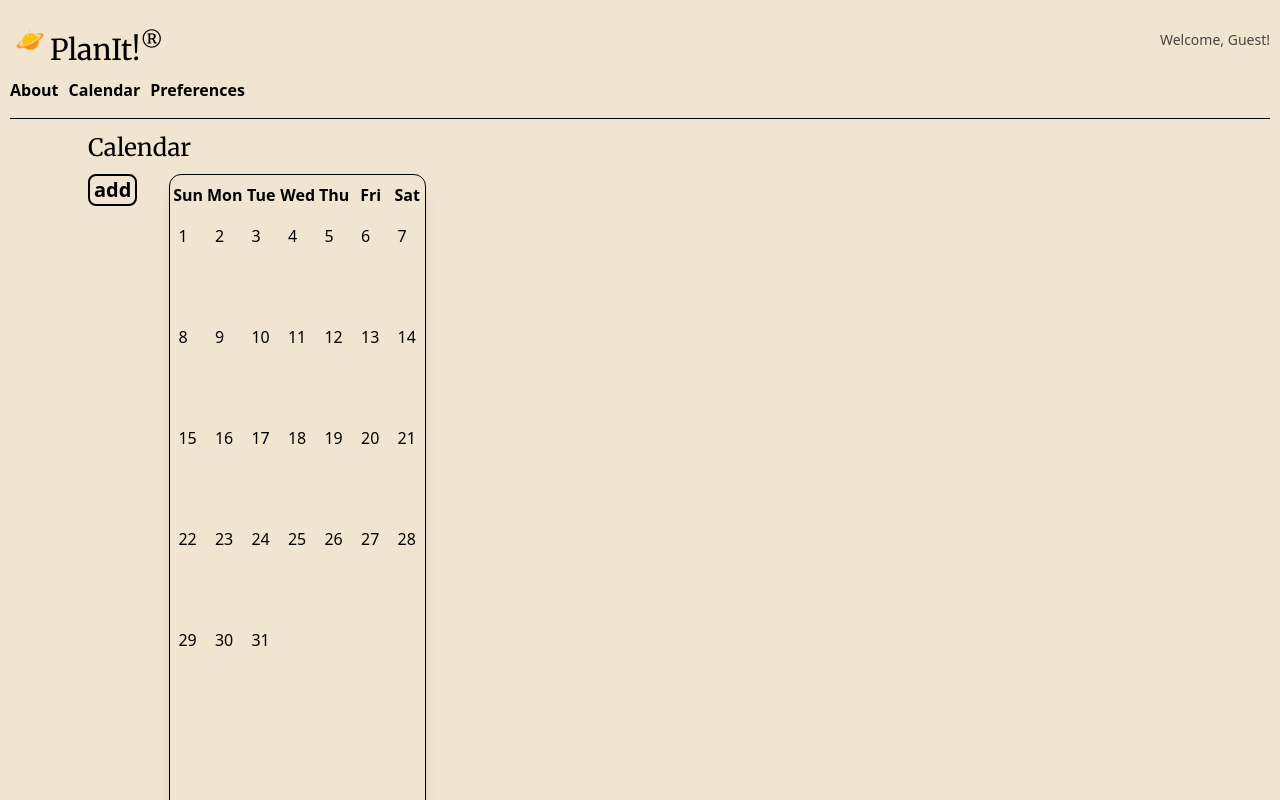
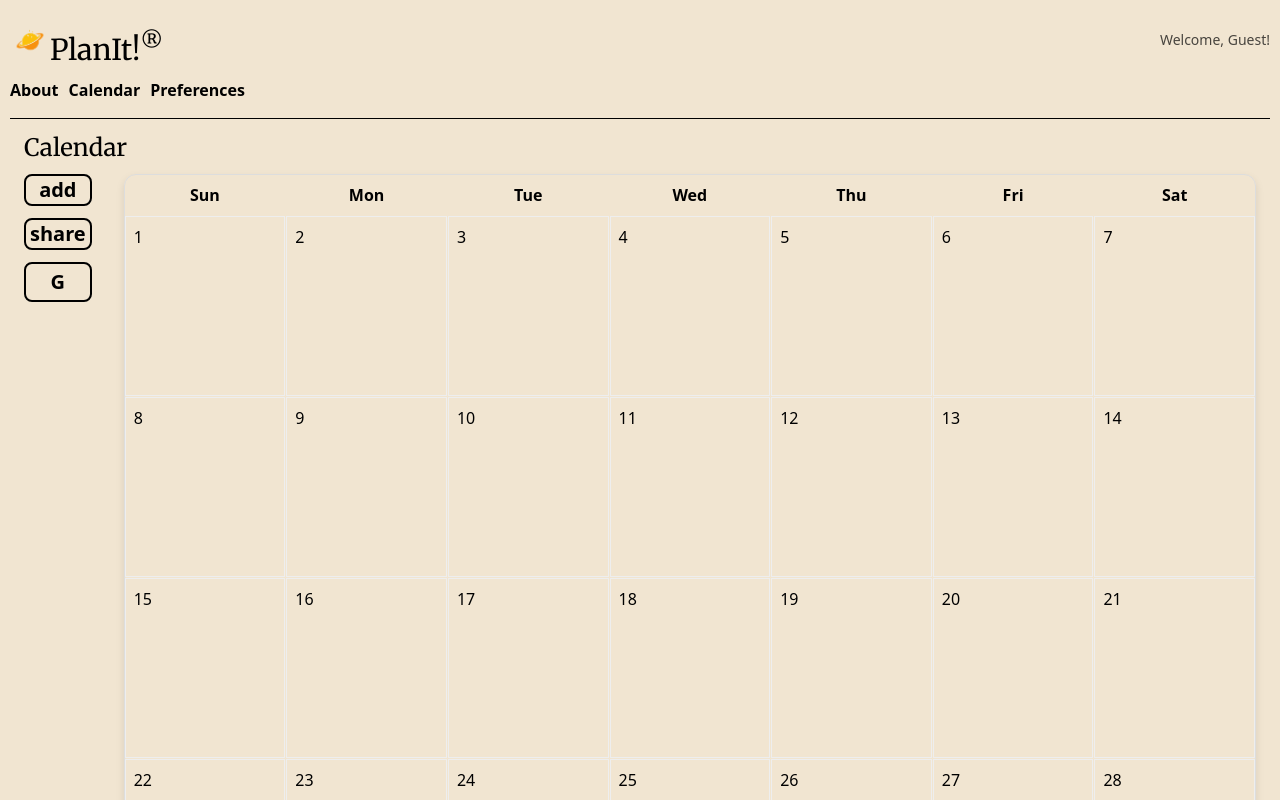
Before and after one commit to gzyjason/CS260-Project, a React (Vite) app in the folder planit-react/: page /calendar in a window 1280 px wide. Shown: the top 800 px of the page. Built offline with nearby package versions, Linux system fonts and the light colour scheme.

Commit message:
Readded some styling from the CSS files by largely editing Calendar.jsx and Calendar.module.css because parts of the styling was somehow lost and difficult to recover.

```diff
--- a/planit-react/src/pages/Calendar.jsx
+++ b/planit-react/src/pages/Calendar.jsx
@@ -1,32 +1,47 @@
 import Header from '../components/Header';
 import Footer from '../components/Footer';
+import styles from './Calendar.module.css'; // This import is correct
 
-const Calendar = () => (
+const Calendar = () => {
+    const dayHeaders = ['Sun', 'Mon', 'Tue', 'Wed', 'Thu', 'Fri', 'Sat'];
+
+    return (
         <>
             <Header />
-        <main className="p-6 max-w-6xl mx-auto pt-28 bg-creamy-bg">
+            <main className="p-6 max-w-screen-2xl mx-auto pt-28">
                 <h1 className="text-2xl font-merriweather mb-6">Calendar</h1>
                 <div className="flex gap-8">
+                    {/* Sidebar Buttons */}
                     <div className="flex flex-col gap-3">
-                    <a href="#" title="Add New Event" className="flex items-center justify-center p-1 border-2 border-primary-brand rounded-lg bg-transparent text-primary-brand transition duration-200 hover:bg-primary-brand hover:text-creamy-bg">
+                        <a href="#" title="Add New Event" className="flex items-center justify-center p-1 border-2 border-primary-brand rounded-lg bg-transparent text-primary-brand transition duration-200 hover:bg-primary-brand hover:text-white">
                             <span className="material-symbols-outlined text-xl font-extrabold leading-none">add</span>
                         </a>
-                    {/* Add more sidebar buttons as in HTML */}
+                        <a href="#" title="Share Calendar" className="flex items-center justify-center p-1 border-2 border-primary-brand rounded-lg bg-transparent text-primary-brand transition duration-200 hover:bg-primary-brand hover:text-white">
+                            <span className="material-symbols-outlined text-xl font-extrabold leading-none">share</span>
+                        </a>
+                        <a href="#" title="Sync with Google Calendar" className="flex items-center justify-center p-1 border-2 border-primary-brand rounded-lg bg-transparent text-primary-brand transition duration-200 hover:bg-primary-brand hover:text-white">
+                            <span className="font-bold text-xl">G</span>
+                        </a>
                     </div>
-                <div className="calendar-grid bg-sepia-text border border-sepia-text overflow-hidden shadow-lg rounded-xl" style={{ display: 'grid', gridTemplateColumns: 'repeat(7, 1fr)', gridTemplateRows: 'repeat(6, auto)', gap: '1px' }}>
-                    {/* Headers: Sun-Sat */}
-                    {['Sun', 'Mon', 'Tue', 'Wed', 'Thu', 'Fri', 'Sat'].map(day => (
-                        <div key={day} className="day-header bg-sepia-text text-creamy-bg text-center py-2 font-semibold rounded-t-xl first:rounded-l-xl last:rounded-r-xl">
+
+                    {/* Main Calendar Grid */}
+                    <div className={styles.calendarGrid}>
+                        {/* Map over the headers and apply the dayHeader style */}
+                        {dayHeaders.map(day => (
+                            <div key={day} className={`${styles.dayHeader} bg-primary-brand text-creamy-bg text-center py-2 font-semibold`}>
                                 {day}
                             </div>
                         ))}
-                    {/* Days: Use array for 1-31 + empties; add events as props later */}
-                    {Array.from({ length: 42 }, (_, i) => {
-                        const dayNum = i < 31 ? i + 1 : '';
-                        const isEmpty = i >= 31;
+
+                        {/* Map over the days and apply the calendarDay style */}
+                        {Array.from({ length: 35 }, (_, i) => {
+                            const dayNum = i < 31 ? i + 1 : null;
                             return (
-                            <div key={i} className={`calendar-day bg-creamy-bg min-h-[100px] p-2 hover:bg-creamy-bg/80 cursor-pointer first:rounded-bl-xl last:rounded-br-xl ${isEmpty ? 'empty' : ''}`}>
-                                {dayNum || ''}
+                                <div
+                                    key={`day-${i}`}
+                                    className={`${styles.calendarDay} bg-creamy-bg p-2 cursor-pointer min-h-[180px]`}
+                                >
+                                    {dayNum}
                                 </div>
                             );
                         })}
@@ -36,5 +51,6 @@ const Calendar = () => (
             <Footer />
         </>
     );
+};
 
 export default Calendar;
--- /dev/null
+++ b/planit-react/src/pages/Calendar.module.css
@@ -0,0 +1,24 @@
+.calendarGrid {
+    display: grid;
+    grid-template-columns: repeat(7, 1fr);
+    gap: 1px; /* Creates the grid lines */
+    overflow: hidden;
+    border-radius: 0.75rem; /* Equivalent to Tailwind's rounded-xl */
+    box-shadow: 0 4px 8px rgba(0, 0, 0, 0.1);
+    border: 1px solid #ddd;
+    flex-grow: 1; /* Make the calendar grid expand */
+}
+
+.dayHeader {
+    /* Most styling is now handled by Tailwind, but you can keep specific rules here */
+    padding: 8px 0;
+}
+
+.calendarDay {
+    transition: background-color 0.2s ease;
+    border: 1px solid #eee; /* Lighter border for each day cell */
+}
+
+.calendarDay:hover {
+    background-color: #f0f0f0; /* A bit darker on hover */
+}
```
Lines whose indentation alone changed are shown as unchanged.
